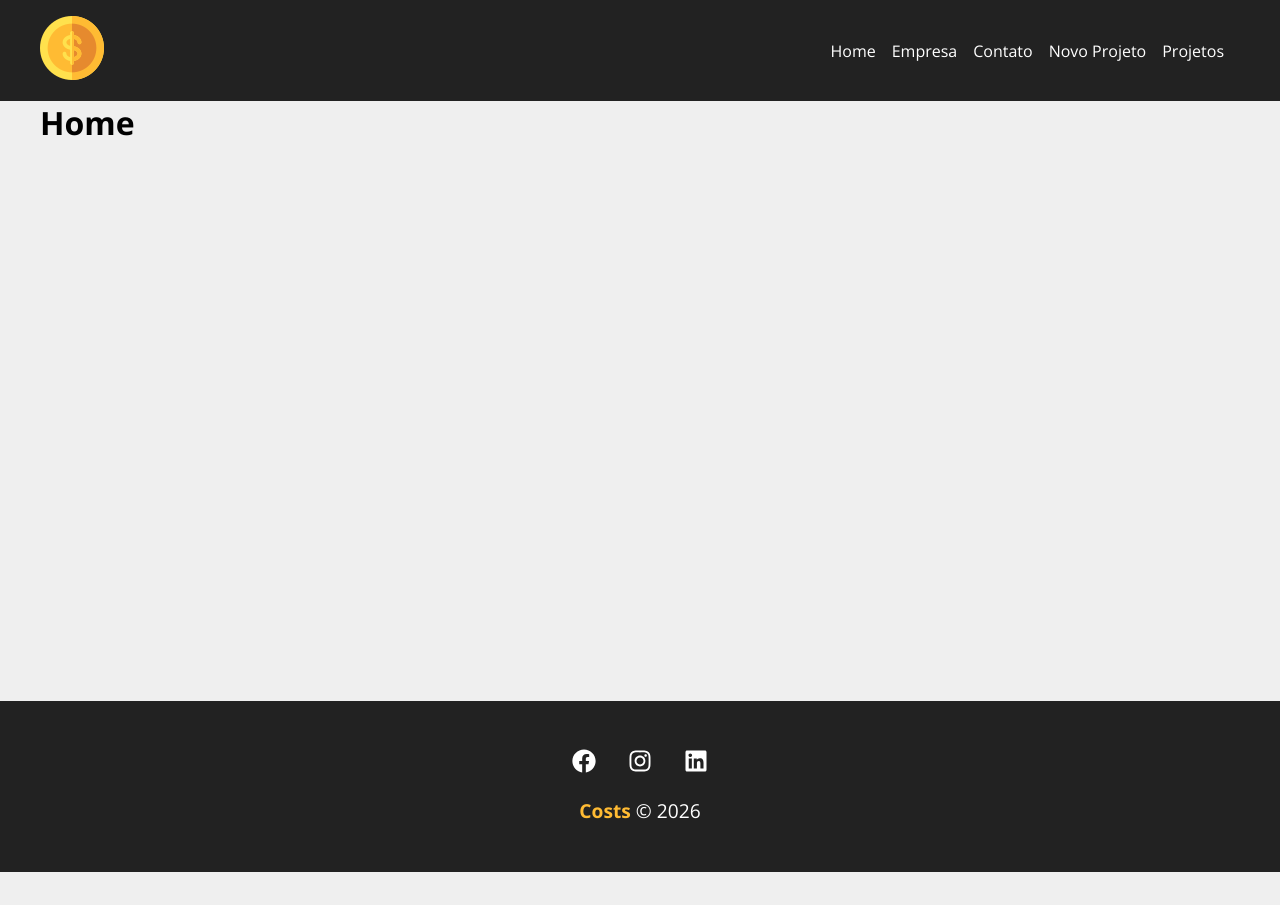
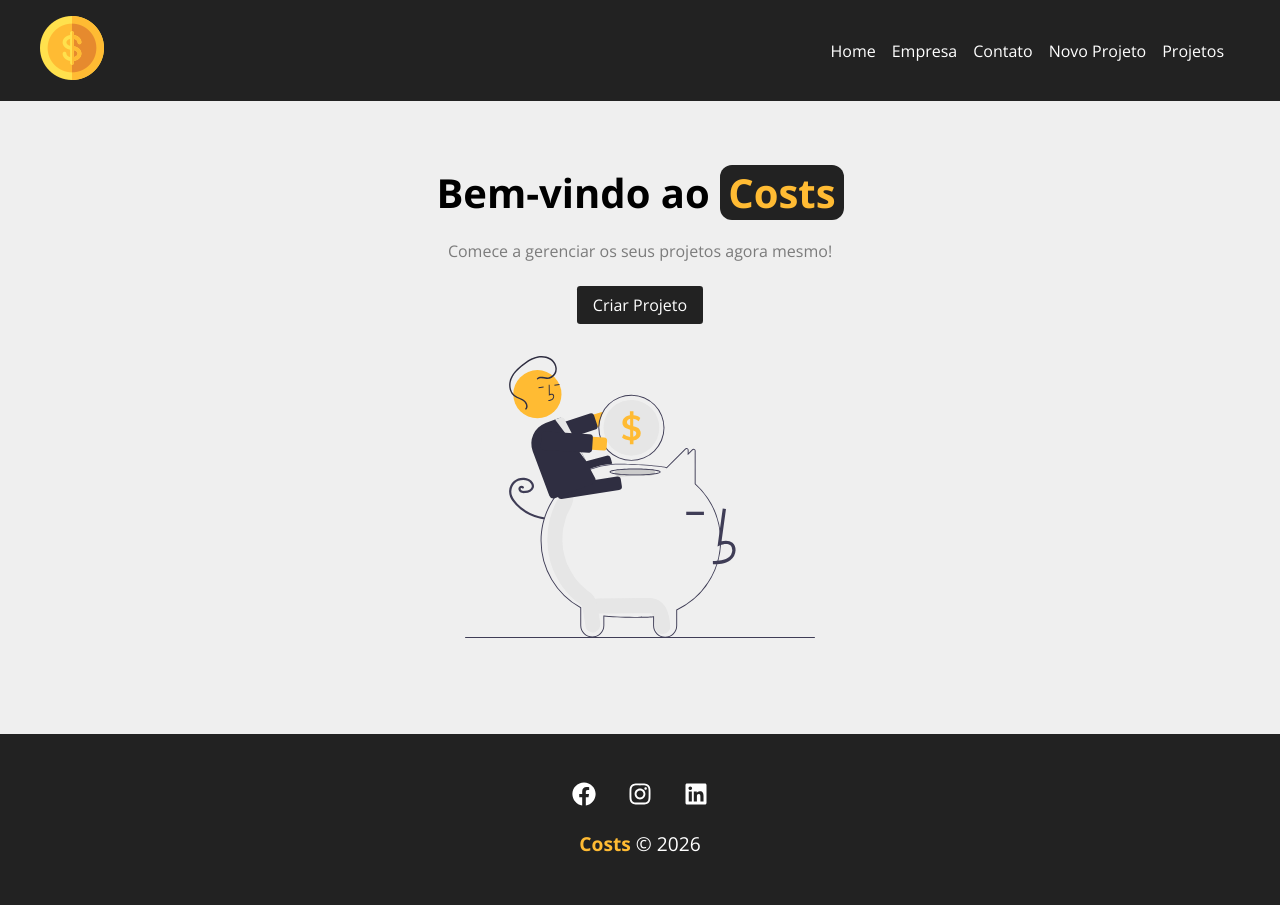
Before and after one commit to melquetrindade/projeto_costs, a React (Vite) app in the folder costs/: page / in a window 1280 px wide. Before the commit the page ends 872 px from the top, so only its background shows below. Built offline with nearby package versions, Linux system fonts and the light colour scheme.

Commit message:
criando a página de home

```diff
--- /dev/null
+++ b/costs/src/components/layout/linkButton.jsx
@@ -0,0 +1,12 @@
+import {Link} from 'react-router-dom'
+import styles from '../../styles/linkButton.module.css'
+
+function LinkButton({to, text}){
+    return(
+        <Link className={styles.btn} to={to}>
+            {text}
+        </Link>
+    )
+}
+
+export default LinkButton
--- a/costs/src/components/pages/home.jsx
+++ b/costs/src/components/pages/home.jsx
@@ -1,6 +1,17 @@
+import styles from '../../styles/home.module.css'
+import savings from '../../assets/savings.svg'
+import LinkButton from '../layout/linkButton'
+
 function Home(){
     return(
-        <h1>Home</h1>
+        <section className={styles.home_container}>
+            <h1>
+                Bem-vindo ao <span>Costs</span>
+            </h1>
+            <p>Comece a gerenciar os seus projetos agora mesmo!</p>
+            <LinkButton to="/newProject" text="Criar Projeto"/>
+            <img src={savings} alt='costs'></img>
+        </section>
     )
 }
 
--- /dev/null
+++ b/costs/src/styles/home.module.css
@@ -0,0 +1,30 @@
+.home_container{
+    width: 100%;
+    display: flex;
+    flex-direction: column;
+    align-items: center;
+    justify-content: center;
+    padding: 4em;
+}
+
+.home_container h1{
+    font-size: 2.5em;
+    margin-bottom: 0.5em;
+}
+
+.home_container h1 span{
+    color: #ffbb33;
+    padding: 0 0.2em;
+    background-color: #222;
+    border-radius: .3em;
+}
+
+.home_container p{
+    margin-bottom: 1.5em;
+    color: #7b7b7b;
+}
+
+.home_container img{
+    width: 350px;
+    margin: 2em 0;
+}
--- /dev/null
+++ b/costs/src/styles/linkButton.module.css
@@ -0,0 +1,12 @@
+.btn {
+    background-color: #222;
+    color: #fff;
+    padding: 0.5em 1em;
+    text-decoration: none;
+    border-radius: 0.2em;
+    transition: 0.5s;
+}
+
+.btn:hover {
+    color: #ffbb33;
+}
```
